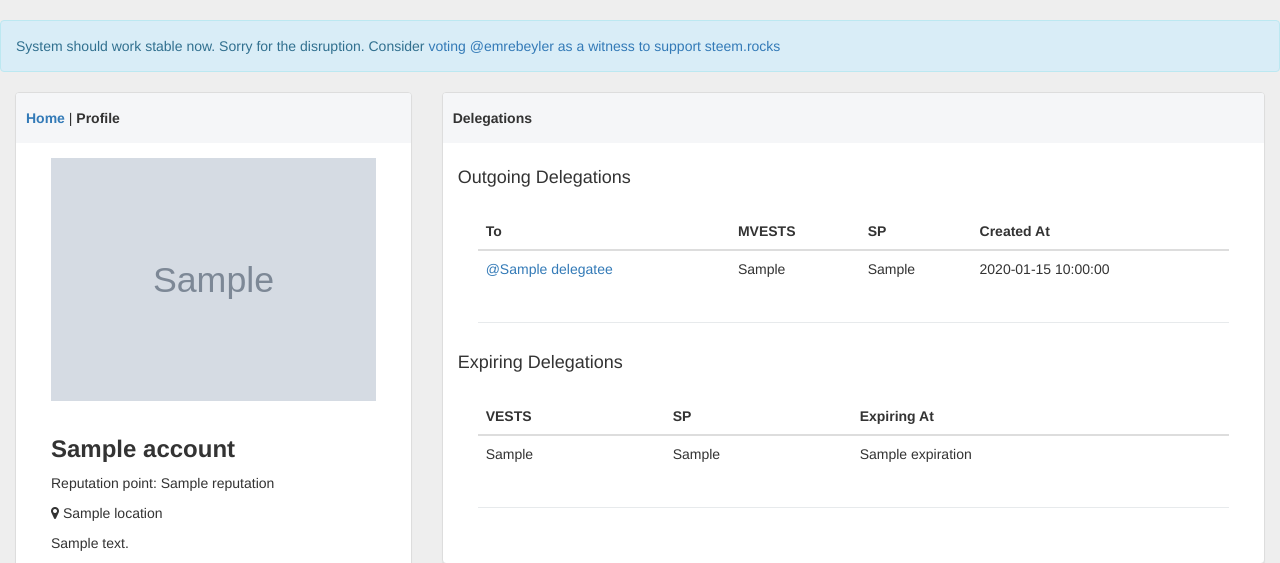
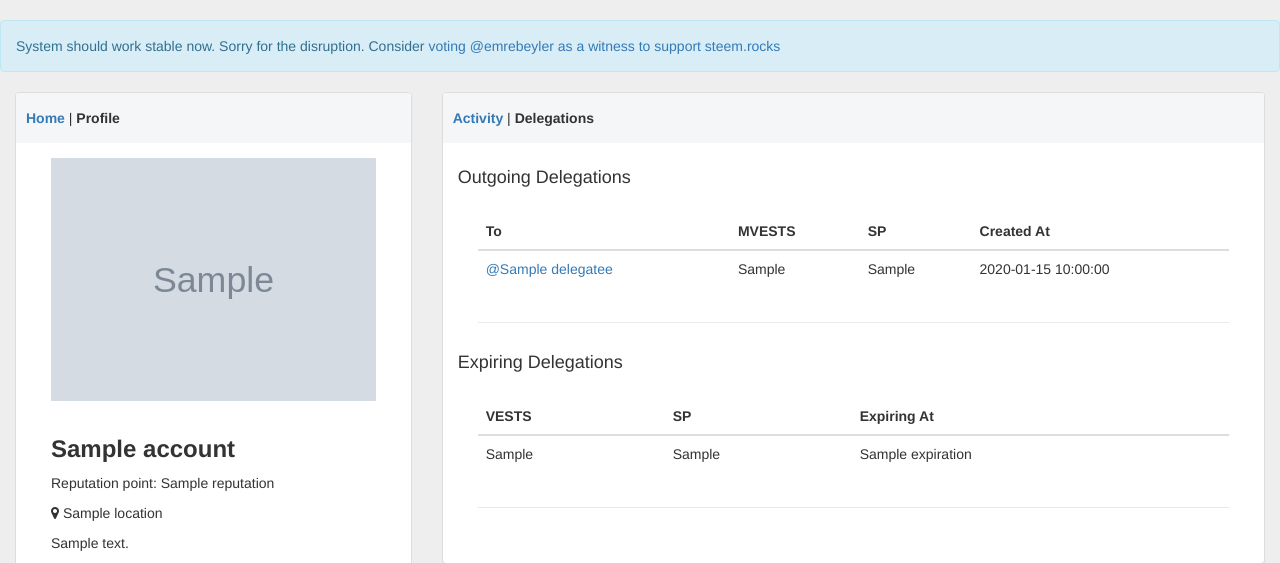
Before and after one commit to emre/steemrocks, a Flask app: template steemrocks/templates/delegations.html in a window 1280 px wide. Shown: the top 563 px of the page. Run offline with Flask 2, Linux system fonts and the light colour scheme; the template is opened without the code that fills it: most values are stand-ins (such as "Sample title", 1, 10 or a date in 2020); grey boxes marked "Sample" are stand-in pictures; some libraries are stand-ins or nearby versions.

Commit message:
delegation templates: backlinks to activity page

```diff
--- a/steemrocks/templates/delegations.html
+++ b/steemrocks/templates/delegations.html
@@ -6,7 +6,7 @@
 
     <div class="col-md-8">
     <div class="panel panel-default">
-        <div class="panel-heading"><strong>Delegations</strong></div>
+        <div class="panel-heading"><strong><a href="/{{account.account_data.name}}">Activity</a></strong> | <strong>Delegations</strong></div>
     <div class="panel-body">
 
 
--- a/steemrocks/templates/incoming_delegations.html
+++ b/steemrocks/templates/incoming_delegations.html
@@ -6,7 +6,7 @@
 
     <div class="col-md-8">
     <div class="panel panel-default">
-        <div class="panel-heading"><strong>Delegations</strong></div>
+        <div class="panel-heading"><strong><a href="/{{account.account_data.name}}">Activity</a></strong> | <strong>Delegations</strong></div>
     <div class="panel-body">
 
 
```
